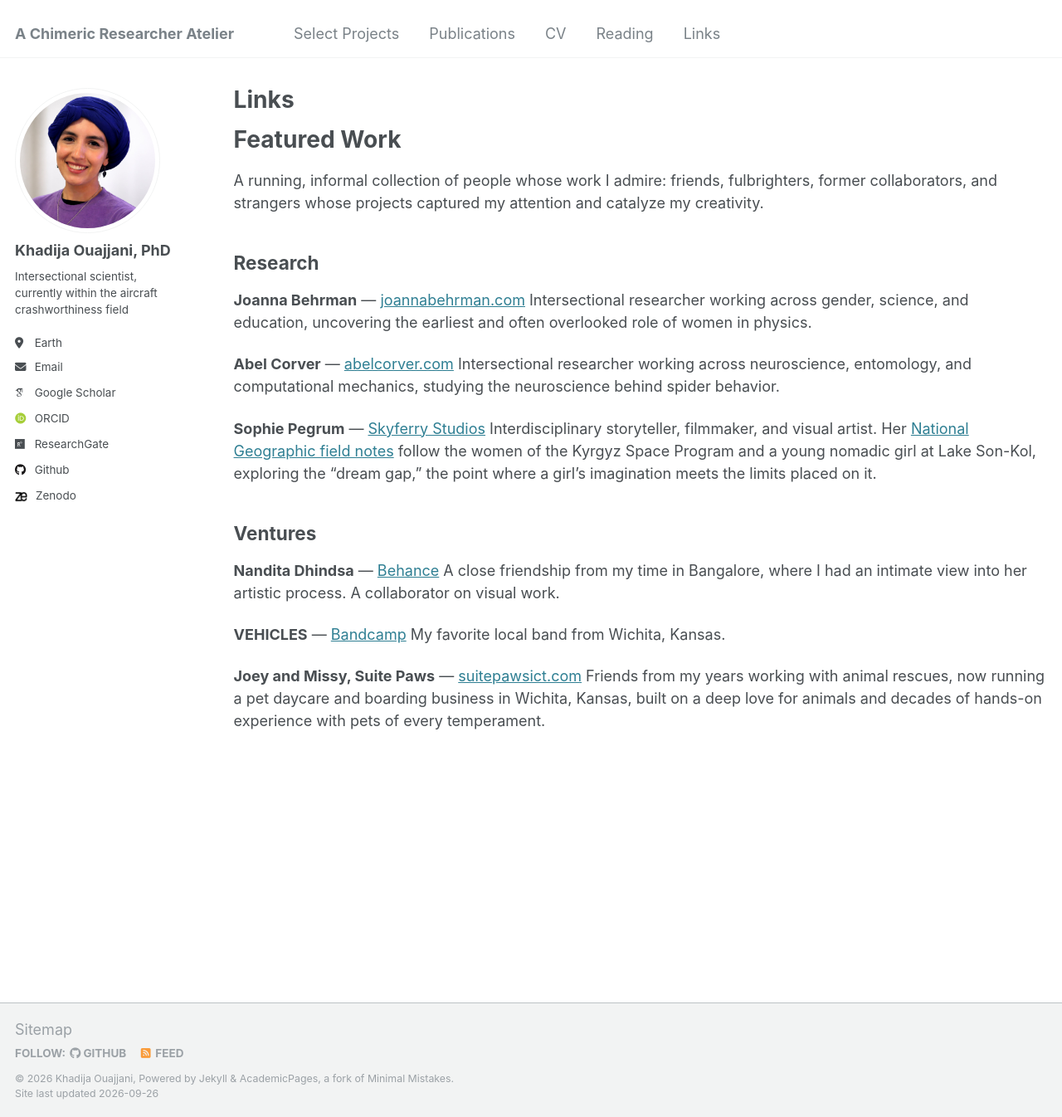
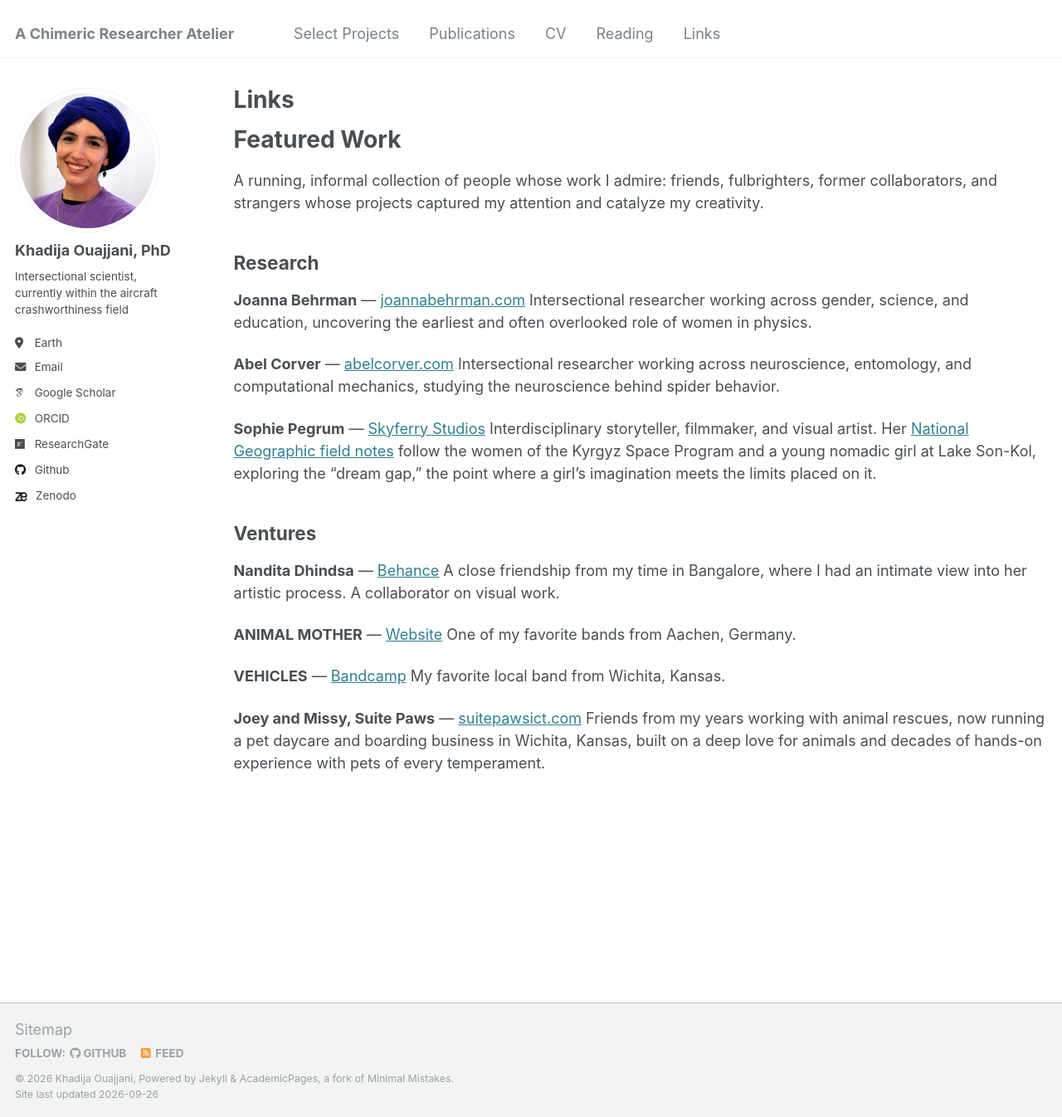
Before and after one commit to drko-curius/drko-curius.github.io, a Jekyll site: the page built from _pages/Links.md, in a window 1280 px wide and 1346 px high. Shown: the whole window at 83% size. Built offline with Jekyll 4.4.1, drawn with Linux system fonts in a browser that asks for light colours; some web fonts are replaced; comment, search, counter and statistics services are not loaded.

Commit message:
Update Links.md

```diff
--- a/_pages/Links.md
+++ b/_pages/Links.md
@@ -33,8 +33,12 @@ Interdisciplinary storyteller, filmmaker, and visual artist. Her [National Geogr
 **Nandita Dhindsa** — [Behance](https://www.behance.net/nandita)
 A close friendship from my time in Bangalore, where I had an intimate view into her artistic process. A collaborator on visual work.
 
-**VEHICLES** — [Bandcamp](https://vehiclestheband.bandcamp.com/album/belief-in-habits)
+**ANIMAL MOTHER** — [Website](http://animal-mother.de/)
+One of my favorite bands from Aachen, Germany.
+
+**VEHICLES** — [Bandcamp](https://vehiclestheband.bandcamp.com/)
 My favorite local band from Wichita, Kansas.
+
 
 **Joey and Missy, Suite Paws** — [suitepawsict.com](https://suitepawsict.com/)
 Friends from my years working with animal rescues, now running a pet daycare and boarding business in Wichita, Kansas, built on a deep love for animals and decades of hands-on experience with pets of every temperament.
```
